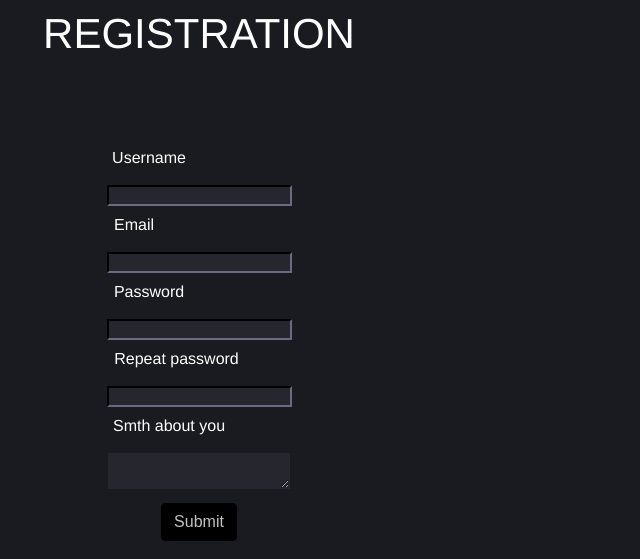
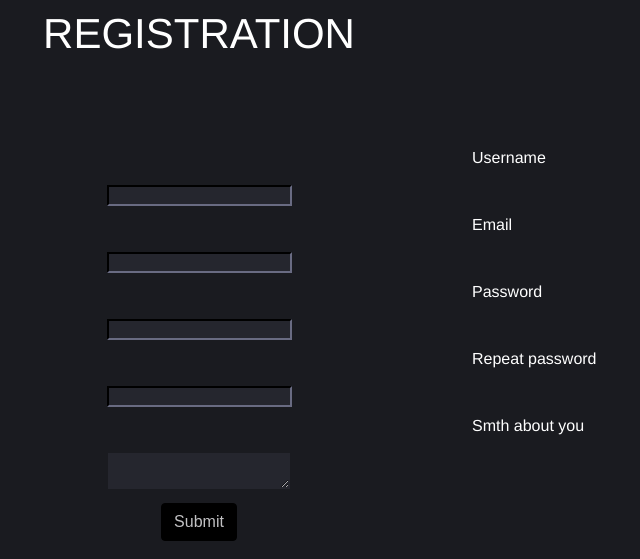
Before and after one commit to RudiFrost/DotaSkin, a Flask app: page /register in a window 1280 px wide. Shown: the part 309-868 px from the top of the page, without its empty margins (441-1081 px from the left). Run offline with Flask 2, Linux system fonts and the light colour scheme; some libraries are stand-ins or nearby versions.

Commit message:
kamil pull

```diff
--- a/static/css/style.css
+++ b/static/css/style.css
@@ -124,36 +124,15 @@ body {
     top: 0px;
 }
 
-.input_label_email{
-    text-align: center;
-    padding-right: 130px;
+
+.input_label{
     margin: 0px;
-}
-.input_label_password{
-    text-align: center;
-    padding-right: 100px;
-    margin: 0px;
+    margin-left: 905px;
 }
 
-.input_label_username{
-    text-align: center;
-    padding-right: 100px;
-    margin: 0px;
-}
-.input_label_repassword{
-    text-align: center;
-    padding-right: 45px;
-    margin: 0px;
-}
-.input_label_about{
-    text-align: center;
-    padding-right: 60px;
-    margin: 0px;
-}
 
 .remember_me{
-    text-align: center;
-    padding-right: 50px;
+    margin-left: 905px;
 }
 
 .align_sets{
--- a/templates/login.html
+++ b/templates/login.html
@@ -8,7 +8,7 @@
 
 <form action="" method="post">
     {{ form.hidden_tag() }}
-    <p class="input_label_email">
+    <p class="input_label">
         <font color="#ffffff">{{ form.email.label }}</font>
     </p>
     <p class="input_auth">
@@ -21,7 +21,7 @@
     </div>
     {% endfor %}
     </p>
-    <p class="input_label_password"><font color="#ffffff">
+    <p class="input_label"><font color="#ffffff">
         {{ form.password.label }}</font>
     </p>
     <p class="input_auth">
--- a/templates/register.html
+++ b/templates/register.html
@@ -4,7 +4,7 @@
 <h1 class="auth"><font color="#ffffff">Registration</font></h1>
 <form action="" method="post">
     {{ form.hidden_tag() }}
-    <p class="input_label_username">
+    <p class="input_label">
         <font color="#ffffff">{{ form.name.label }}</font>
     </p>
     <p class="input_auth">
@@ -16,7 +16,7 @@
     </p>
     {% endfor %}
     </p>
-    <p class="input_label_email">
+    <p class="input_label">
         <font color="#ffffff">{{ form.email.label }}</font>
     </p>
     <p class="input_auth">
@@ -28,7 +28,7 @@
     </p>
     {% endfor %}
     </p>
-    <p class="input_label_password">
+    <p class="input_label">
         <font color="#ffffff">{{ form.password.label }}</font>
     </p>
     <p class="input_auth">
@@ -40,7 +40,7 @@
     </p>
     {% endfor %}
     </p>
-    <p class="input_label_repassword">
+    <p class="input_label">
         <font color="#ffffff">{{ form.password_again.label }}</font>
     </p>
     <p class="input_auth">
@@ -52,7 +52,7 @@
     </p>
     {% endfor %}
     </p>
-    <p class="input_label_about">
+    <p class="input_label">
         <font color="#ffffff">{{ form.about.label }}</font>
     </p>
     <p class="input_auth">
```
